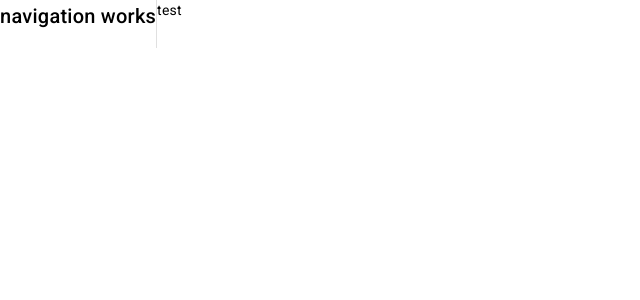
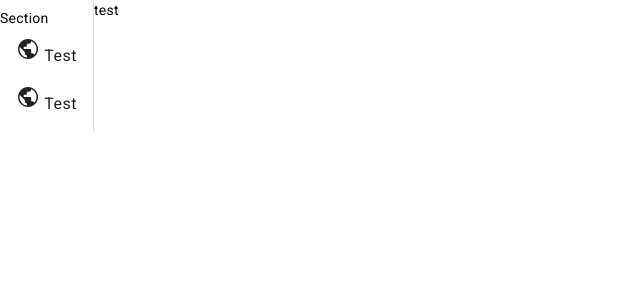
Before and after one commit to dsSliusarenko/NGAgroMaps, an Angular app: page / in a window 1280 px wide. Shown: the top 300 px of the page, without its empty margins (0-640 px from the left). Built offline with nearby package versions, Linux system fonts and the light colour scheme.

Commit message:
created basic layout for navigation component

```diff
--- a/src/app/app.module.ts
+++ b/src/app/app.module.ts
@@ -4,6 +4,7 @@ import { BrowserModule } from '@angular/platform-browser';
 import { AppComponent } from './app.component';
 import {NavigationModule} from "./ui/navigation/navigation.module";
 import { BrowserAnimationsModule } from '@angular/platform-browser/animations';
+import {HttpClientModule} from "@angular/common/http";
 
 @NgModule({
   declarations: [
@@ -12,6 +13,7 @@ import { BrowserAnimationsModule } from '@angular/platform-browser/animations';
   imports: [
     BrowserModule,
     NavigationModule,
+    HttpClientModule,
     BrowserAnimationsModule
   ],
   providers: [],
--- a/src/app/ui/icons/icons.module.ts
+++ b/src/app/ui/icons/icons.module.ts
@@ -18,7 +18,7 @@ export class IconModule {
     private domSanitizer: DomSanitizer
   ) {
     matIconRegistry.addSvgIcon(
-      'home',
+      'planet',
       domSanitizer.bypassSecurityTrustResourceUrl('assets/icons/mat-planet.svg'),
     );
   }
--- a/src/app/ui/navigation/navigation.component.html
+++ b/src/app/ui/navigation/navigation.component.html
@@ -1 +1,17 @@
-<h2>navigation works</h2>
+<mat-nav-list class="o-navigation__list" *ngIf="navigationList$ | async as navigationList">
+  <ng-container *ngFor="let listItem of navigationList">
+    <ng-container>
+            <span class="o-navigation__headline"
+                  *ngIf="listItem.isHeadline; else showMenuItem">{{ listItem?.label }}</span>
+      <ng-template #showMenuItem>
+        <ng-container>
+<!--          <a mat-list-item [routerLink]="'/'+listItem?.path">-->
+          <a mat-list-item>
+            <mat-icon class="o-navigation__listIcon" [svgIcon]="listItem?.icon ?? ''"></mat-icon>
+            {{ listItem?.label }}
+          </a>
+        </ng-container>
+      </ng-template>
+    </ng-container>
+  </ng-container>
+</mat-nav-list>
--- a/src/app/ui/navigation/navigation.component.ts
+++ b/src/app/ui/navigation/navigation.component.ts
@@ -1,10 +1,45 @@
-import {Component} from "@angular/core";
+import {Component, OnInit} from "@angular/core";
+import {Observable, of} from "rxjs";
+
+interface Navigation {
+  label: string;
+  path?: string;
+  icon?: string;
+  isHeadline: boolean;
+}
+
+const navigationItems: Navigation[] = [
+  {
+    label: 'Section',
+    isHeadline: true,
+  },
+  {
+    label: 'Test',
+    path: 'test1',
+    isHeadline: false,
+    icon: 'planet',
+  },
+  {
+    label: 'Test',
+    path: 'test2',
+    isHeadline: false,
+    icon: 'planet',
+  }
+];
 
 @Component({
   selector: 'nga-navigation',
   templateUrl: 'navigation.component.html',
   styleUrls: ['navigation.component.scss']
 })
-export class NavigationComponent {
+export class NavigationComponent implements OnInit{
 
+  navigationList$: Observable<Navigation[]> | undefined;
+
+  constructor() {
+  }
+
+  ngOnInit(): void {
+    this.navigationList$ = of(navigationItems);
+  }
 }
```
Also changed, not shown: src/app/ui/navigation/navigation.module.ts (+7 -1 lines).
